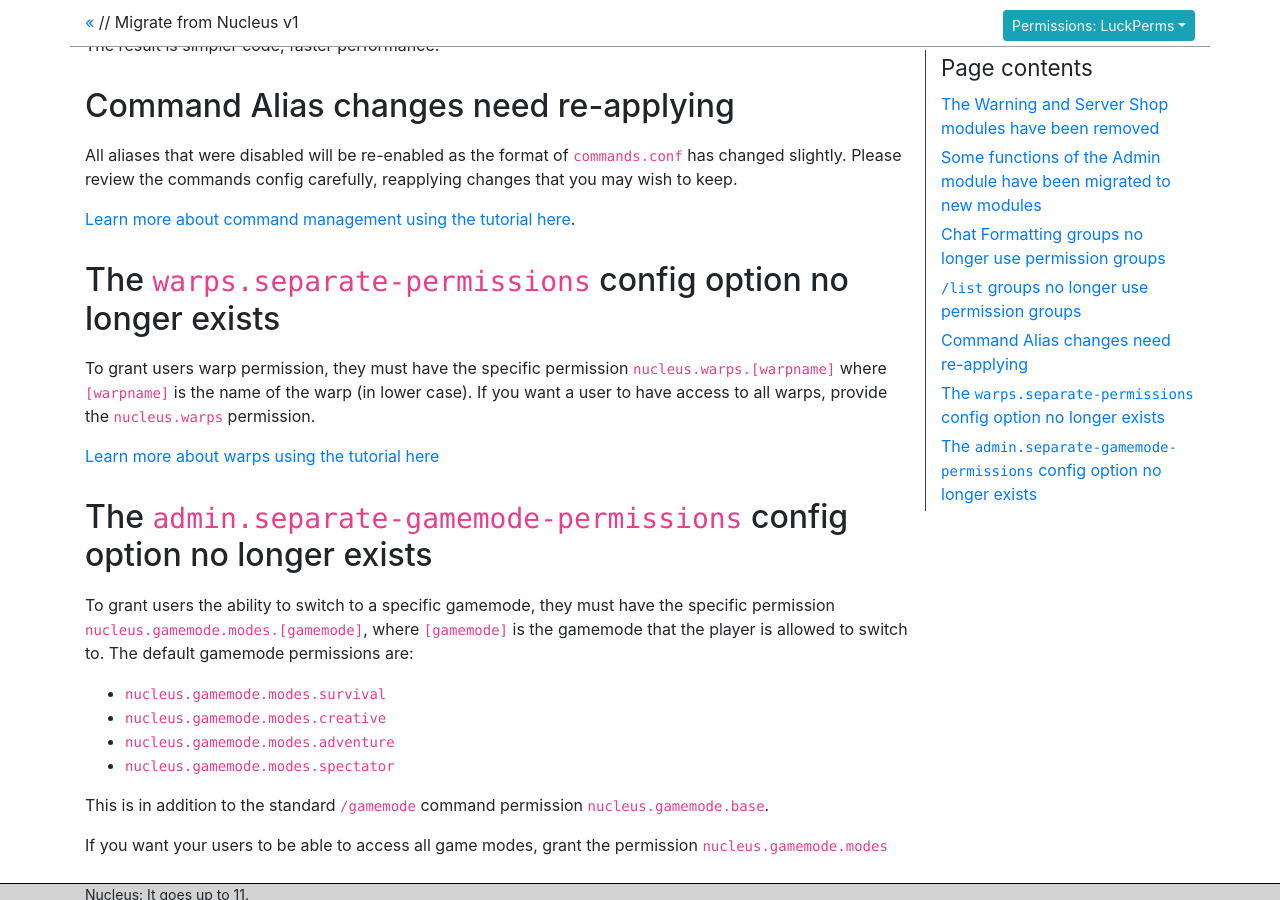
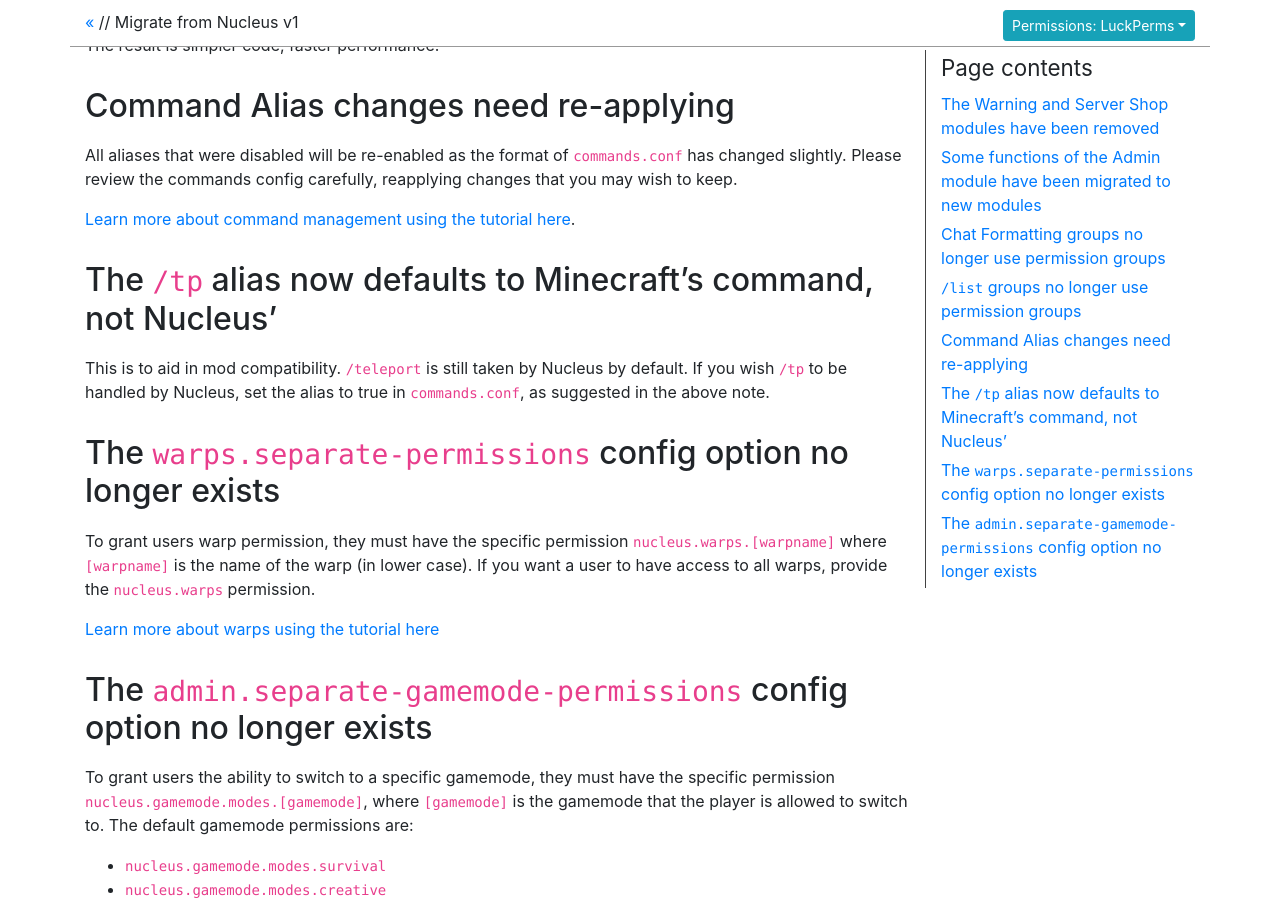
Before and after one commit to NucleusPowered/site-v2, a Jekyll site: the page built from docs/howto/migrate.md, in a window 1280 px wide and 900 px high, scrolled down 1342 px. Built offline with Jekyll 4.4.1, drawn with Linux system fonts in a browser that asks for light colours; some of the changed text lies outside the part shown.

Commit message:
Add /tp note

```diff
--- a/docs/howto/migrate.md
+++ b/docs/howto/migrate.md
@@ -50,6 +50,11 @@ changes that you may wish to keep.
 
 [Learn more about command management using the tutorial here](../tutorial/commandconfig).
 
+## The `/tp` alias now defaults to Minecraft's command, not Nucleus'
+
+This is to aid in mod compatibility. `/teleport` is still taken by Nucleus by default. If you wish `/tp` to be handled by Nucleus, set the alias to true in
+`commands.conf`, as suggested in the above note.
+
 ## The `warps.separate-permissions` config option no longer exists
 
 To grant users warp permission, they must have the specific permission `nucleus.warps.[warpname]` where `[warpname]` is the name of the warp (in lower case).
```
Also changed, not shown: other parts of docs/howto/migrate.md (+1 -1 lines).
